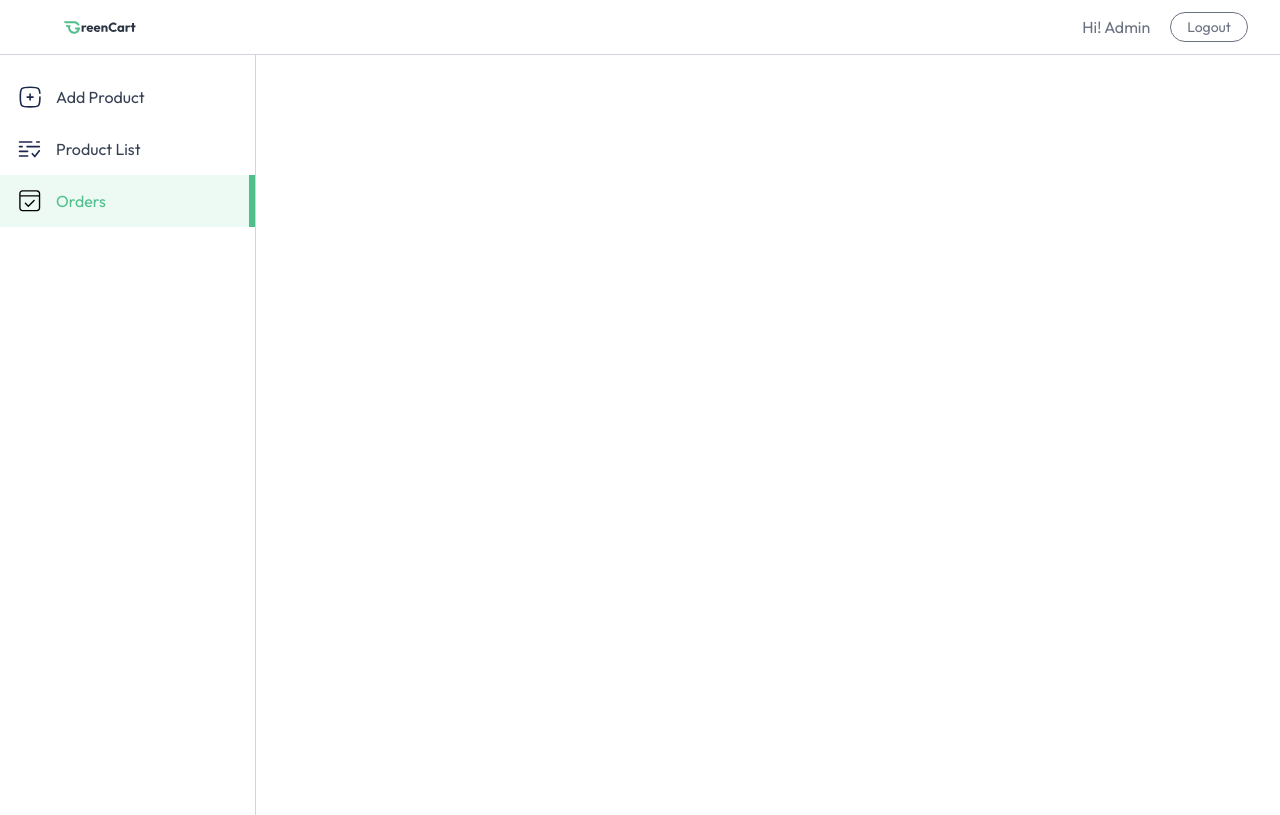
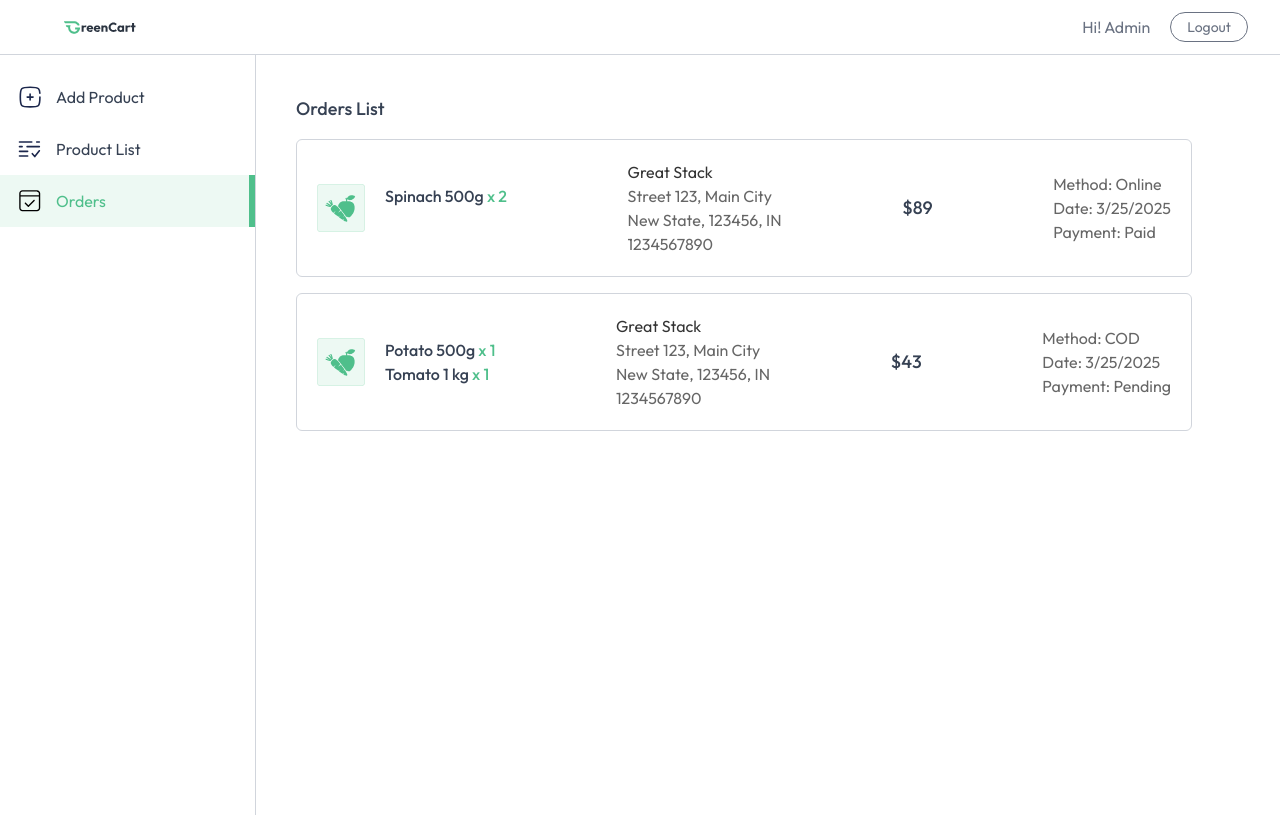
Before and after one commit to Sandeep2864/greencart-mern, a React (Vite) app in the folder client/: page /seller/orders in a window 1280 px wide. Both pictures are taken after typing "name@example.com", "Sample123" into the empty fields and a click on the button "Login". Built offline with nearby package versions, Linux system fonts and the light colour scheme; a web font is replaced by a local one.

Commit message:
orders page dummorders js object from there importing the data and it work and exected to show case the output match the expected result for the seller module

```diff
--- a/client/src/pages/seller/Orders.jsx
+++ b/client/src/pages/seller/Orders.jsx
@@ -1,10 +1,59 @@
-import React from 'react'
+import React, { useEffect, useState } from 'react'
+import { useAppContext } from '../../context/AppContext'
+import { assets, dummyOrders } from '../../assets/assets'
 
 const Orders = () => {
+
+  const {currency}=useAppContext()
+  const [orders,setOrders]=useState([])
+
+  const fetchOrders = async() => {
+    setOrders(dummyOrders)
+  }
+
+  useEffect(()=> {
+     fetchOrders();
+  },[])
+
   return (
-    <div>
+    <div className="no-scrollbar flex-1 h-[95vh] overflow-y-scroll">
+    <div className="md:p-10 p-4 space-y-4">
+            <h2 className="text-lg font-medium">Orders List</h2>
+            {orders.map((order, index) => (
+                <div key={index} className="flex flex-col md:items-center md:flex-row gap-5 justify-between p-5 max-w-4xl rounded-md border border-gray-300 ">
+                    <div className="flex gap-5 max-w-80">
+                        <img className="w-12 h-12 object-cover" src={assets.box_icon} alt="boxIcon" />
+                        <div>
+                            {order.items.map((item, index) => (
+                                <div key={index} className="flex flex-col">
+                                    <p className="font-medium">
+                                        {item.product.name}{" "} <span className="text-primary">x {item.quantity}</span>
+                                    </p>
+                                </div>
+                            ))}
+                        </div>
+                    </div>
 
-    </div>
+                    <div className="text-sm md:text-base text-black/60">
+                        <p className='text-black/80'>{order.address.firstName} {order.address.lastName}</p>
+
+                        <p>{order.address.street}, {order.address.city}</p>
+                        <p> {order.address.state}, {order.address.zipcode}, {order.address.country}</p>
+                        <p></p>
+                        <p>{order.address.phone}</p>
+                    </div>
+
+                    <p className="font-medium text-lg my-auto">{currency}{order.amount}</p>
+
+                    <div className="flex flex-col text-sm md:text-base text-black/60">
+                        <p>Method: {order.paymentType}</p>
+                        <p>Date: {new Date(order.createdAt).toLocaleDateString()}</p>
+                        <p>Payment: {order.isPaid ? "Paid" : "Pending"}</p>
+                    </div>
+                </div>
+            ))}
+        </div>
+        </div>
   )
 }
 
```
